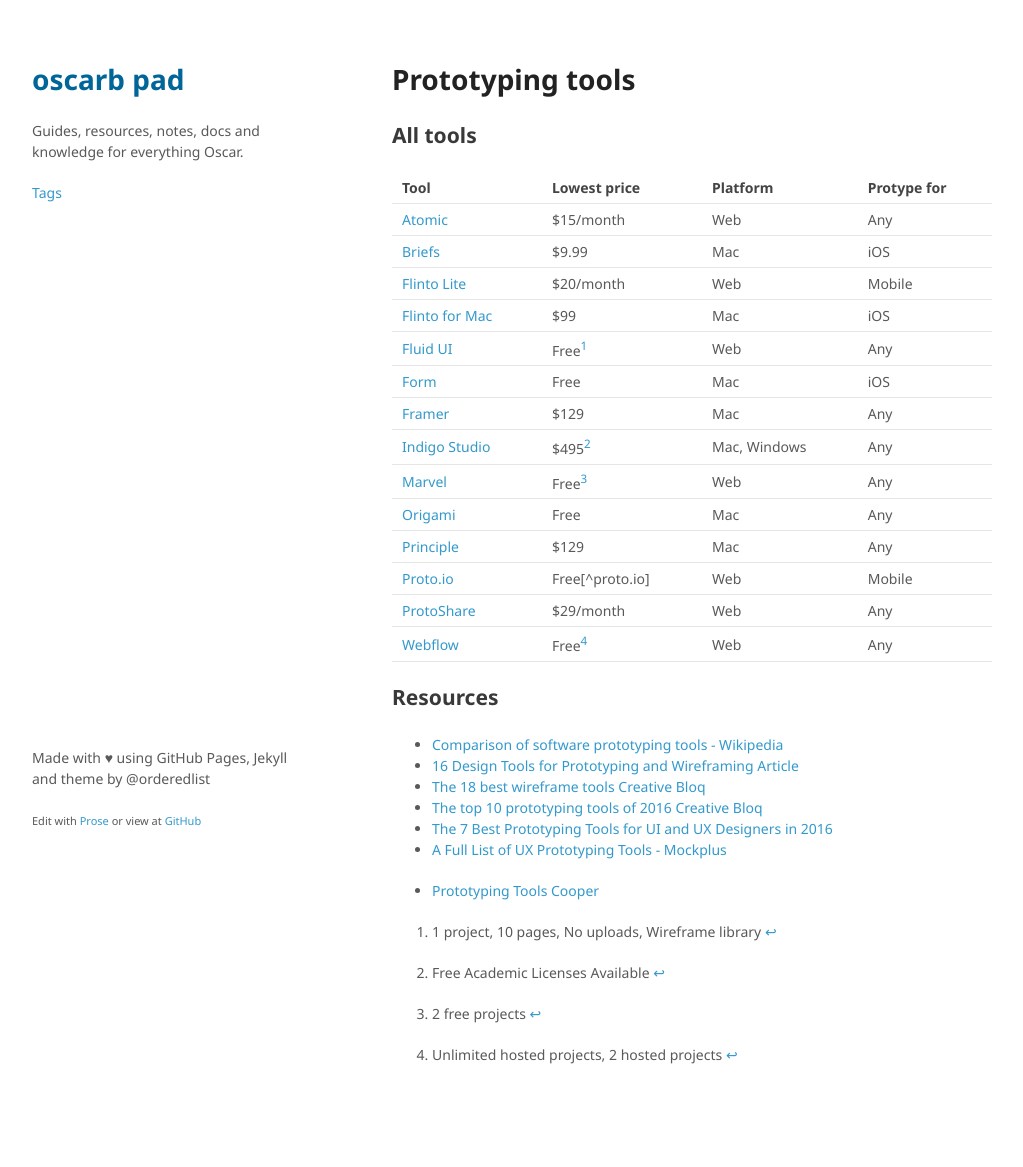
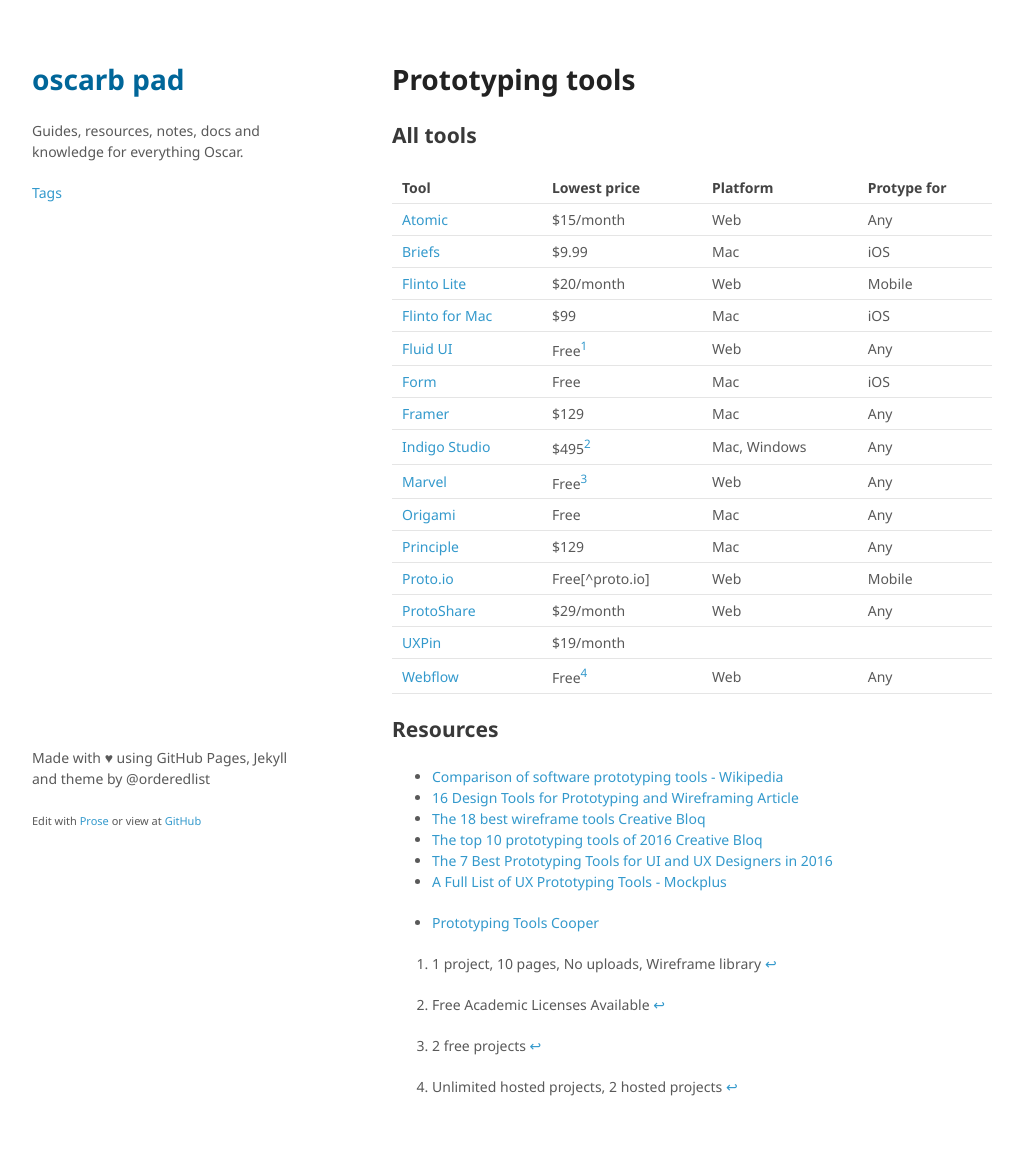
Before and after one commit to oscarb/pad, a Jekyll site: the page built from _docs/prototyping.md, in a window 1280 px wide. Shown: the whole page, without its empty margins (128-1151 px from the left). Built offline with Jekyll 4.4.1, drawn with Linux system fonts in a browser that asks for light colours; some web fonts are replaced; before the commit the page ends 1135 px from its top, so only the background shows below that.

Commit message:
Updated prototyping.md

```diff
--- a/_docs/prototyping.md
+++ b/_docs/prototyping.md
@@ -28,6 +28,7 @@ Tool | Lowest price | Platform | Protype for
 [Principle](http://principleformac.com/) | $129 | Mac | Any
 [Proto.io](https://proto.io/) | Free[^proto.io] | Web | Mobile
 [ProtoShare](http://www.protoshare.com/) | $29/month |  Web | Any
+[UXPin](https://www.uxpin.com/) | $19/month | |
 [Webflow](https://webflow.com/) | Free[^webflow] | Web | Any
 
 
```
